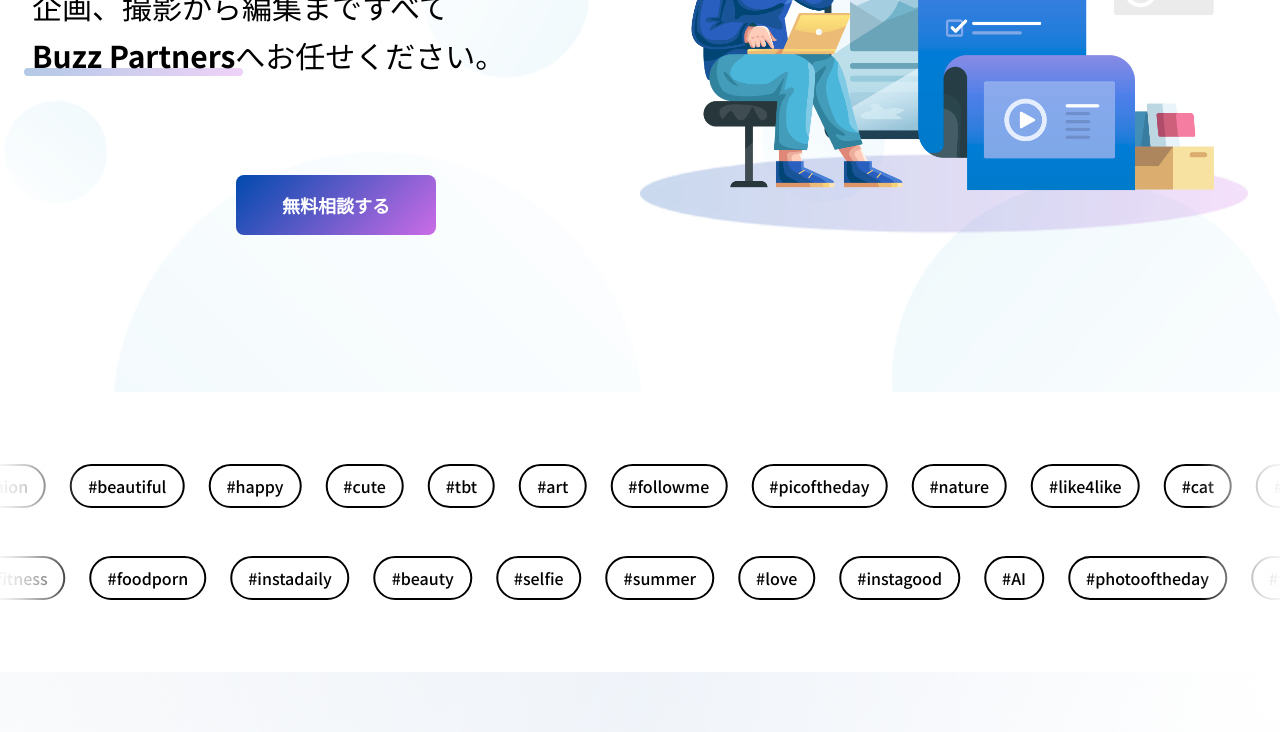
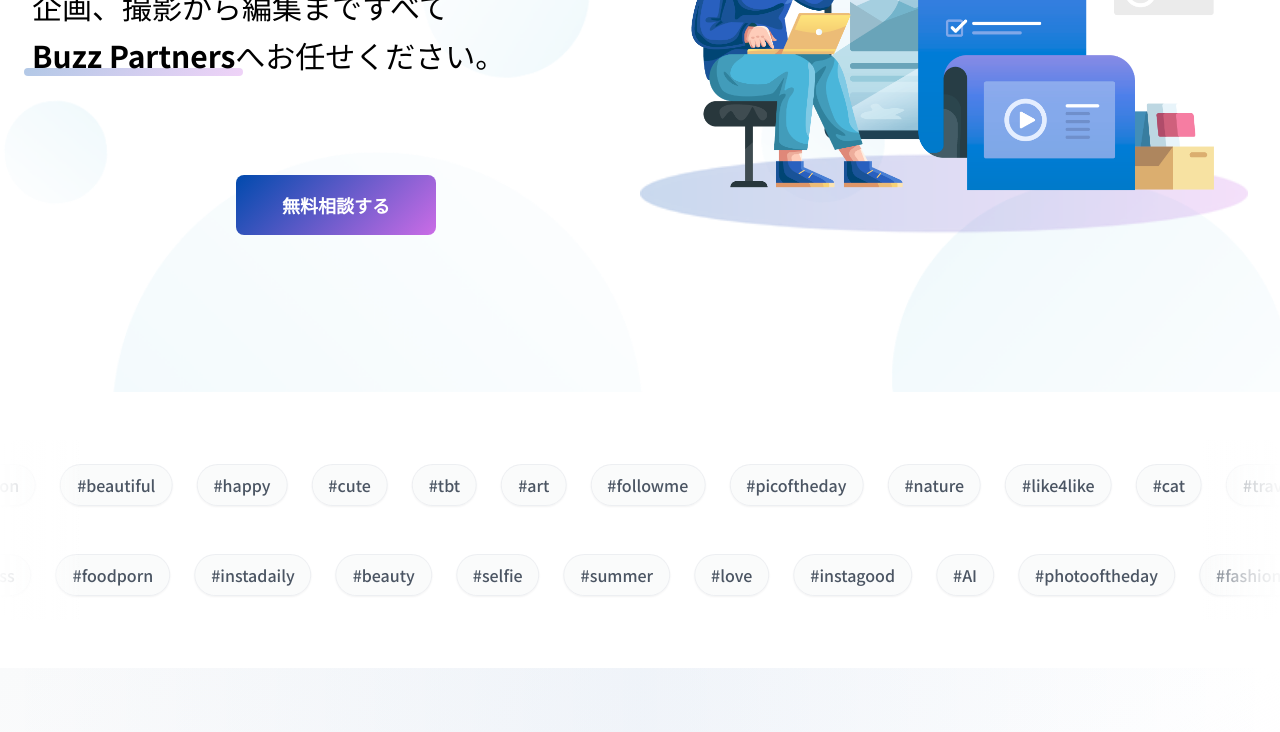
Before and after one commit to wista110/Buzz-prt, a Next.js app: page / in a window 1280 px wide. Shown: the part 432-1164 px from the top of the page. Built offline with nearby package versions, Linux system fonts and the light colour scheme.

Commit message:
タグの無限スクロール修正

```diff
--- a/components/MarqueeTags.tsx
+++ b/components/MarqueeTags.tsx
@@ -21,7 +21,7 @@
             {[...tags, ...tags, ...tags].map((tag, index) => (
               <span
                 key={index}
-                className="tag inline-block mx-3 px-4 py-2 bg-white text-black border-2 border-black rounded-full text-sm md:text-base font-medium hover:bg-black hover:text-white transition-all duration-300 whitespace-nowrap flex-shrink-0"
+                className="tag inline-block mx-3 px-4 py-2 bg-gray-50/80 text-gray-600 border border-gray-200/60 rounded-full text-sm md:text-base font-medium hover:bg-gradient-main hover:text-white hover:border-transparent transition-all duration-300 whitespace-nowrap flex-shrink-0 shadow-sm hover:shadow-md"
               >
                 {tag}
               </span>
@@ -41,7 +41,7 @@
             {[...tags, ...tags, ...tags].map((tag, index) => (
               <span
                 key={`reverse-${index}`}
-                className="tag inline-block mx-3 px-4 py-2 bg-white text-black border-2 border-black rounded-full text-sm md:text-base font-medium hover:bg-black hover:text-white transition-all duration-300 whitespace-nowrap flex-shrink-0"
+                className="tag inline-block mx-3 px-4 py-2 bg-gray-50/80 text-gray-600 border border-gray-200/60 rounded-full text-sm md:text-base font-medium hover:bg-gradient-main hover:text-white hover:border-transparent transition-all duration-300 whitespace-nowrap flex-shrink-0 shadow-sm hover:shadow-md"
               >
                 {tag}
               </span>
```
